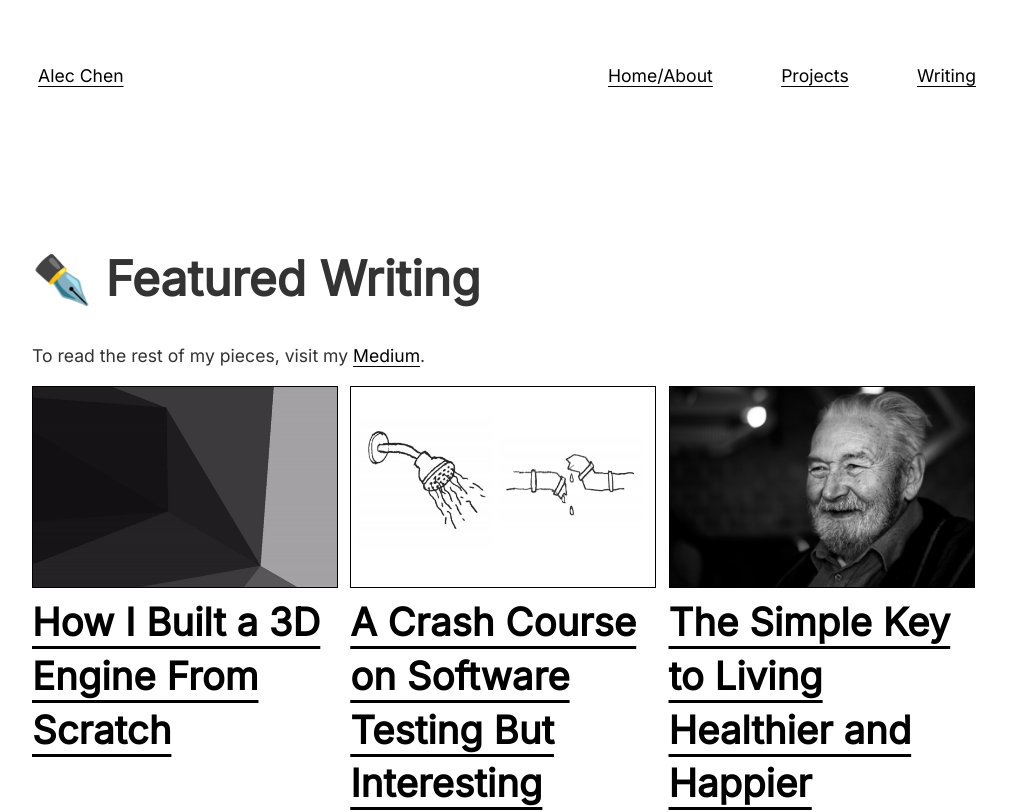
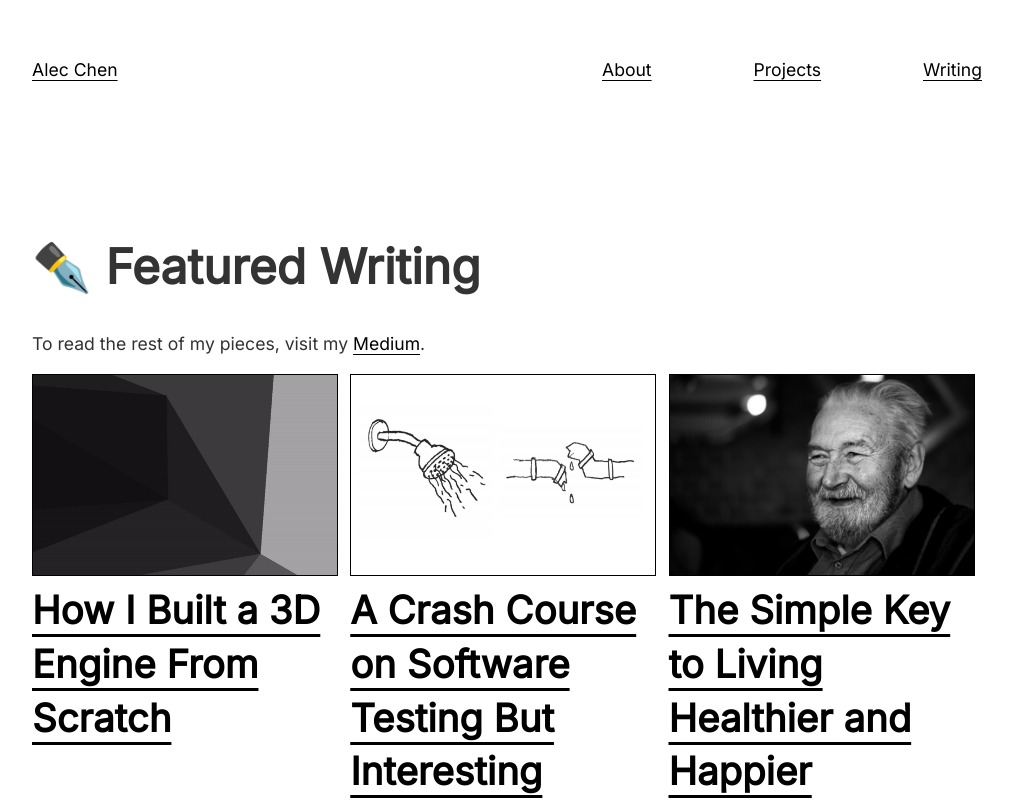
Before and after one commit to alecchendev/alecchendev.github.io, a Svelte app: page /writing in a window 1280 px wide. Shown: the top 812 px of the page, without its empty margins (133-1145 px from the left). Built offline with nearby package versions, Linux system fonts and the light colour scheme.

Commit message:
Clean up header and contact components

```diff
--- a/src/Contact.svelte
+++ b/src/Contact.svelte
@@ -24,17 +24,10 @@
         margin-top: 100px;
         text-align: center;
     }
-    .iconContainer:hover .socialIcon {
-        opacity: 0.5;
-    }
     .socialIcon {
         font-size: 1.75rem;
         background-image: none;
-        opacity: 1;
         transition: 0.15s;
-    }
-    .iconContainer:hover .socialIcon:hover {
-        opacity: 1;
     }
 </style>
 
--- a/src/Header.svelte
+++ b/src/Header.svelte
@@ -18,14 +18,6 @@
         display: flex;
         justify-content: space-between;
     }
-    .navLink {
-        padding: 6px;
-        border-radius: 6px;
-        transition: 1.5s ease background-image;
-    }
-    .navLink:hover {
-        /* background-color: #faf4f4; */
-    }
     @media screen and (max-width: 1080px) {
         .right {
             width: 70%;
@@ -35,11 +27,11 @@
 
 <div class="header">
     <div class="left">
-        <Link to='/'><div class="navLink" >Alec Chen</div></Link>
+        <Link to='/'>Alec Chen</Link>
     </div>
     <div class="right">
-        <Link to='/about'><div class="navLink" >Home/About</div></Link>
-        <Link to='projects'><div class="navLink" >Projects</div></Link>
-        <Link to='writing'><div class="navLink" >Writing</div></Link>
+        <Link to='/about'>About</Link>
+        <Link to='projects'>Projects</Link>
+        <Link to='writing'>Writing</Link>
     </div>
 </div>
```
Also changed, not shown: src/About.svelte (+2 -6 lines).
